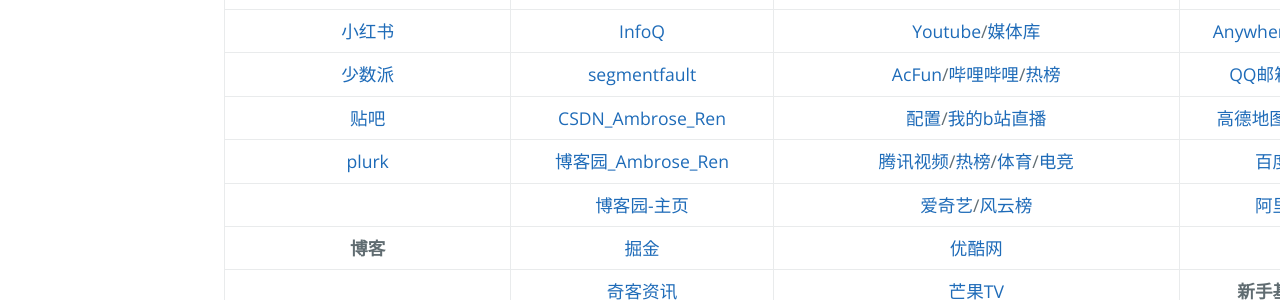
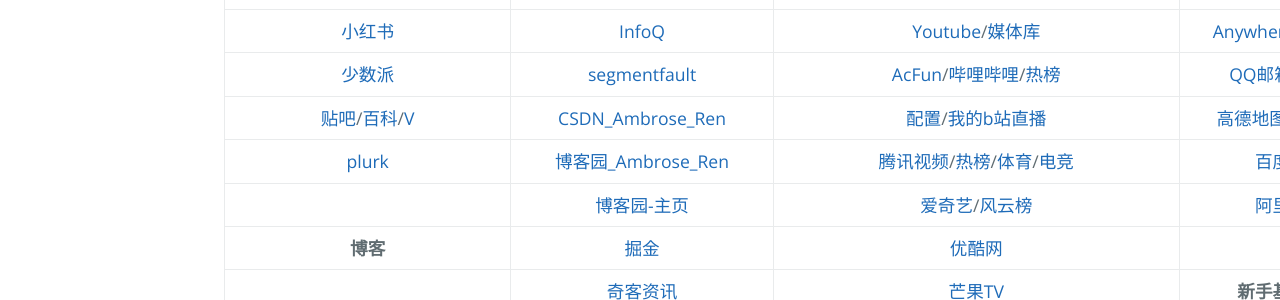
Before and after one commit to AmbroseRen/test, a Jekyll site: the page built from navigation.md, in a window 1280 px wide. Shown: the part 818-1118 px from the top of the page. Built offline with Jekyll 4.4.1, drawn with Linux system fonts in a browser that asks for light colours; our own code applies the rules of GitHub Pages for plain Markdown files; the repository's description, which GitHub fills in, is left out.

Commit message:
Update navigation.md

```diff
--- a/navigation.md
+++ b/navigation.md
@@ -23,7 +23,7 @@
 | [虎嗅网](https://www.huxiu.com/) | [stackoverflow](https://stackoverflow.com/) | __视频__/[IMDb](https://m.imdb.com/) | [MD格式在线排版](https://md.phodal.com/) |
 | [小红书](https://www.xiaohongshu.com/explore) | [InfoQ](https://www.infoq.cn/) | [Youtube](https://www.youtube.com/)/[媒体库](https://www.youtube.com/feed/library) | [AnywhereAnything](http://lackar.com/aa/) |
 | [少数派](https://sspai.com/) | [segmentfault](https://segmentfault.com/u/ambroseren/users/following) | [AcFun](https://www.acfun.cn/)/[哔哩哔哩](https://space.bilibili.com/352834482/fans/follow)/[热榜](https://www.bilibili.com/v/popular/rank/all) | [QQ邮箱](https://mail.qq.com/)/[万年历](https://wannianrili.bmcx.com/) |
-| [贴吧](https://tieba.baidu.com/index.html) | [CSDN_Ambrose_Ren](https://blog.csdn.net/Ambrose_Ren) | [配置](https://link.bilibili.com/p/center/index#/my-room/start-live)/[我的b站直播](https://live.bilibili.com/22653502) | [高德地图](https://www.amap.com/)/[百度地图](https://map.baidu.com/) |
+| [贴吧](https://tieba.baidu.com/index.html)/[百科](https://baike.baidu.com/usercenter/lemmas#favorites)/[V](https://baike.baidu.com/vbaike#gallary) | [CSDN_Ambrose_Ren](https://blog.csdn.net/Ambrose_Ren) | [配置](https://link.bilibili.com/p/center/index#/my-room/start-live)/[我的b站直播](https://live.bilibili.com/22653502) | [高德地图](https://www.amap.com/)/[百度地图](https://map.baidu.com/) |
 | [plurk](https://www.plurk.com/AmbroseRenCN) | [博客园_Ambrose_Ren](https://www.cnblogs.com/rensi/) | [腾讯视频](https://v.qq.com/biu/u/playlist)/[热榜](https://v.qq.com/biu/ranks/?t=hotsearch)/[体育](https://live.qq.com/)/[电竞](https://egame.qq.com/) | [百度网盘](https://pan.baidu.com/disk/home) |
 | []() | [博客园-主页](https://home.cnblogs.com/u/rensi/) | [爱奇艺](https://www.iqiyi.com/u/fav)/[风云榜](https://www.iqiyi.com/ranks1/home) | [阿里云盘](https://www.aliyundrive.com/drive/) |
 | __博客__ | [掘金](https://juejin.cn/) | [优酷网](https://user.youku.com/page/usc/fav?theme=) | []() |
```
